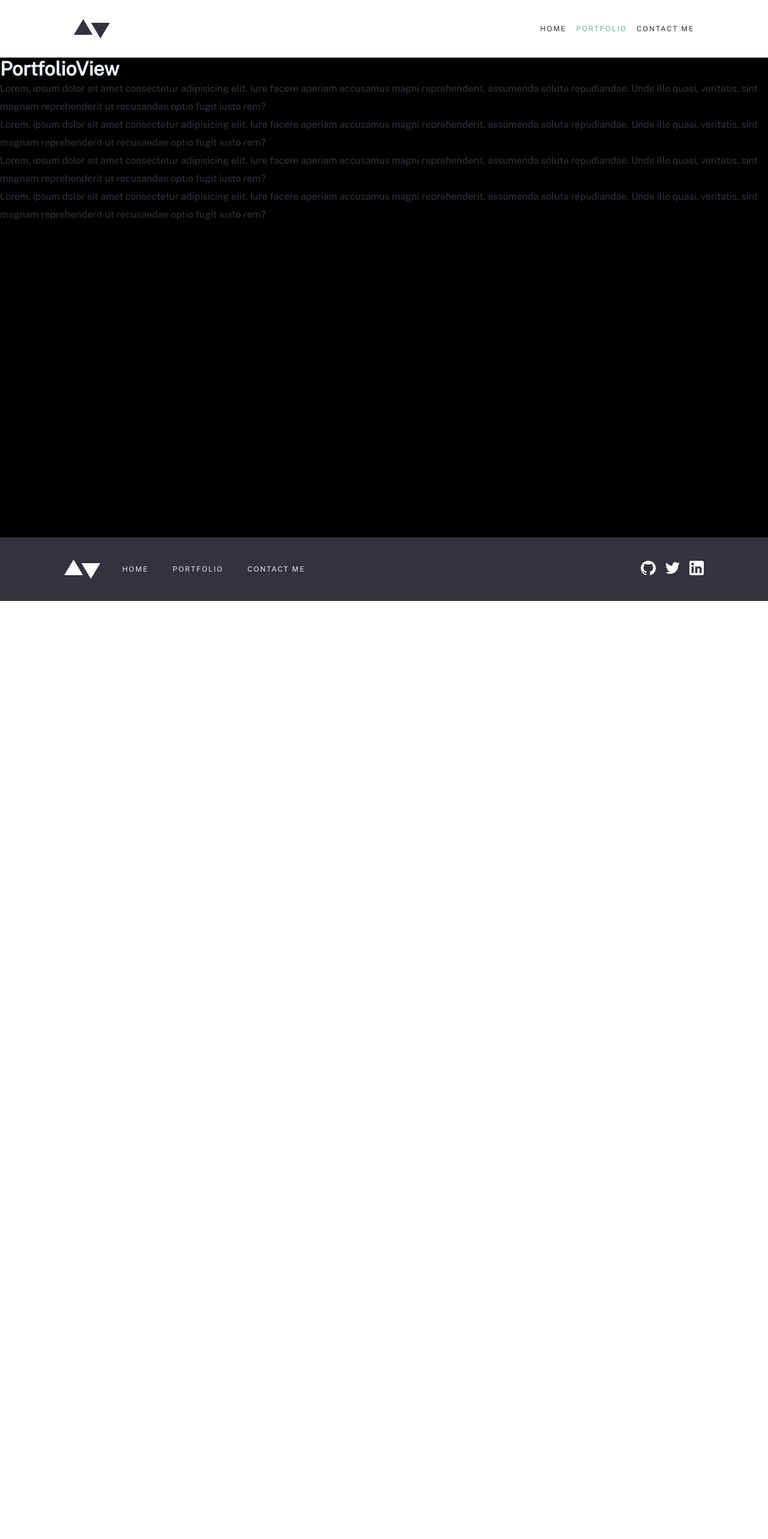
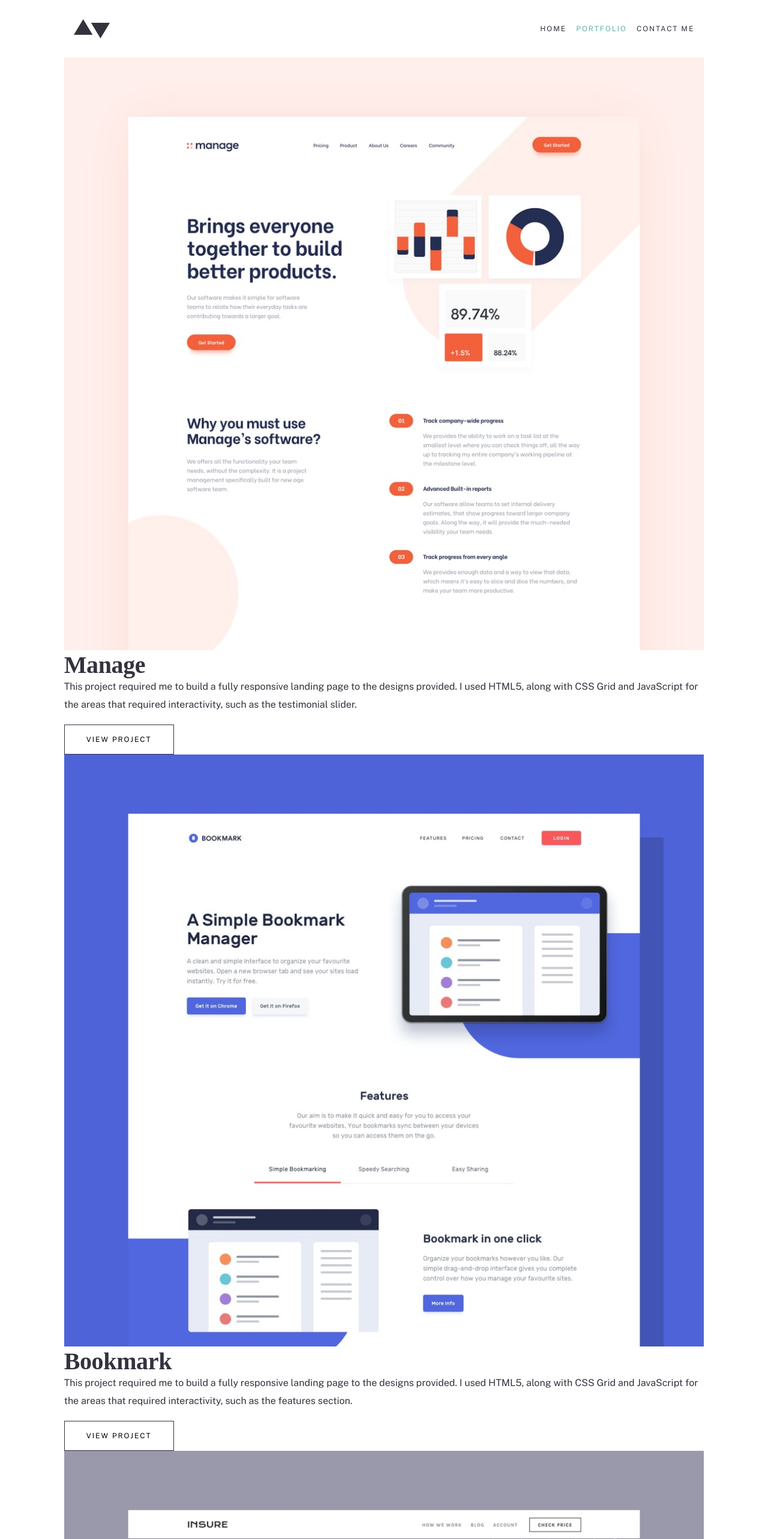
Before and after one commit to alfredthompsonOvie/minimalist-portfolio-website, a Vue app: page /portfolio in a window 1280 px wide. Shown: the top 2566 px of the page at 60% size. Before the commit the page ends 1002 px from the top, so only its background shows below. Built offline with nearby package versions, Linux system fonts and the light colour scheme; a web font is replaced by a local one.

Commit message:
portfolioView modified

```diff
--- a/src/views/PortfolioView.vue
+++ b/src/views/PortfolioView.vue
@@ -1,39 +1,154 @@
 <template>
 	<main>
-    <h1>
+		<section class="about grid">
+			<div class="grid__contents about__contents">
+				<div class="about__illustration">
+					<img
+						src="@/assets/images/portfolio/mobile/image-portfolio-manage@2x.jpg"
+						alt=""
+						v-if="mobileNav"
+					/>
+					<!-- <img
+						src="@/assets/images/portfolio/tablet/image-portfolio-manage@2x.jpg"
+						alt=""
+						v-if="!mobileNav"
+					/> -->
+					<img
+						src="@/assets/images/portfolio/desktop/image-portfolio-manage@2x.jpg"
+						alt=""
+						v-if="!mobileNav"
+					/>
+				</div>
+				<div class="about__content about__details">
+					<h1 class="subHeading">Manage</h1>
+					<p class="description">
+						This project required me to build a fully responsive landing page to
+						the designs provided. I used HTML5, along with CSS Grid and
+						JavaScript for the areas that required interactivity, such as the
+						testimonial slider.
+					</p>
 
-      PortfolioView
-    </h1>
-    <p>
-      Lorem, ipsum dolor sit amet consectetur adipisicing elit. Iure facere aperiam accusamus magni reprehenderit, assumenda soluta repudiandae. Unde illo quasi, veritatis, sint magnam reprehenderit ut recusandae optio fugit iusto rem?
+					<router-link :to="{ name: 'portfolioView' }" class="cta cta__sec">
+						<!-- <span class="cta__content">Go to Portfolio</span> -->
+						View Project
+					</router-link>
+				</div>
+			</div>
+		</section>
+		<section class="about grid">
+			<div class="grid__contents about__contents">
+				<div class="about__illustration">
+					<img
+						src="@/assets/images/portfolio/mobile/image-portfolio-bookmark@2x.jpg"
+						alt=""
+						v-if="mobileNav"
+					/>
+					<!-- <img
+						src="@/assets/images/portfolio/tablet/image-portfolio-bookmark@2x.jpg"
+						alt=""
+						v-if="!mobileNav"
+					/> -->
+					<img
+						src="@/assets/images/portfolio/desktop/image-portfolio-bookmark@2x.jpg"
+						alt=""
+						v-if="!mobileNav"
+					/>
+				</div>
+				<div class="about__content about__details">
+					<h1 class="subHeading">Bookmark</h1>
+					<p class="description">
+						This project required me to build a fully responsive landing page to
+						the designs provided. I used HTML5, along with CSS Grid and
+						JavaScript for the areas that required interactivity, such as the
+						features section.
 					</p>
-    <p>
-      Lorem, ipsum dolor sit amet consectetur adipisicing elit. Iure facere aperiam accusamus magni reprehenderit, assumenda soluta repudiandae. Unde illo quasi, veritatis, sint magnam reprehenderit ut recusandae optio fugit iusto rem?
+
+					<router-link :to="{ name: '' }" class="cta cta__sec">
+						View Project
+					</router-link>
+				</div>
+			</div>
+		</section>
+		<section class="about grid">
+			<div class="grid__contents about__contents">
+				<div class="about__illustration">
+					<img
+						src="@/assets/images/portfolio/mobile/image-portfolio-insure@2x.jpg"
+						alt=""
+						v-if="mobileNav"
+					/>
+					<!-- <img
+						src="@/assets/images/portfolio/tablet/image-portfolio-insure@2x.jpg"
+						alt=""
+						v-if="!mobileNav"
+					/> -->
+					<img
+						src="@/assets/images/portfolio/desktop/image-portfolio-insure@2x.jpg"
+						alt=""
+						v-if="!mobileNav"
+					/>
+				</div>
+				<div class="about__content about__details">
+					<h1 class="subHeading">Insure</h1>
+					<p class="description">
+						This was a small project which mostly consisted of HTML and CSS. I
+						built a fully-responsive landing page. The only JavaScript this
+						project required was to enable the toggling of the mobile
+						navigation.
 					</p>
-    <p>
-      Lorem, ipsum dolor sit amet consectetur adipisicing elit. Iure facere aperiam accusamus magni reprehenderit, assumenda soluta repudiandae. Unde illo quasi, veritatis, sint magnam reprehenderit ut recusandae optio fugit iusto rem?
+
+					<router-link :to="{ name: '' }" class="cta cta__sec">
+						View Project
+					</router-link>
+				</div>
+			</div>
+		</section>
+		<section class="about grid">
+			<div class="grid__contents about__contents">
+				<div class="about__illustration">
+					<img
+						src="@/assets/images/portfolio/mobile/image-portfolio-insure@2x.jpg"
+						alt=""
+						v-if="mobileNav"
+					/>
+					<!-- <img
+						src="@/assets/images/portfolio/tablet/image-portfolio-insure@2x.jpg"
+						alt=""
+						v-if="!mobileNav"
+					/> -->
+					<img
+						src="@/assets/images/portfolio/desktop/image-portfolio-insure@2x.jpg"
+						alt=""
+						v-if="!mobileNav"
+					/>
+				</div>
+				<div class="about__content about__details">
+					<h1 class="subHeading">Fylo</h1>
+					<p class="description">
+						This project was built in pure HTML and CSS. I had mobile and
+						desktop designs to work to and built it so that it was
+						fully-responsive. I took a mobile-first approach and used modern CSS
+						like Flexbox and Grid for layout purposes.
 					</p>
-    <p>
-      Lorem, ipsum dolor sit amet consectetur adipisicing elit. Iure facere aperiam accusamus magni reprehenderit, assumenda soluta repudiandae. Unde illo quasi, veritatis, sint magnam reprehenderit ut recusandae optio fugit iusto rem?
-    </p>
+
+					<router-link :to="{ name: '' }" class="cta cta__sec">
+						View Project
+					</router-link>
+				</div>
+			</div>
+		</section>
 	</main>
 </template>
 
 <script>
 export default {
 	name: "portfolioView",
-  setup () {
-
-
-    return {}
-  }
-}
+	setup() {
+		return {};
+	},
+};
 </script>
 
 <style lang="scss" scoped>
-main {
-  background-color: black;
-  height: 100vh;
-  color: aliceblue;
-}
+
 </style>
```
Lines whose indentation alone changed are shown as unchanged.
